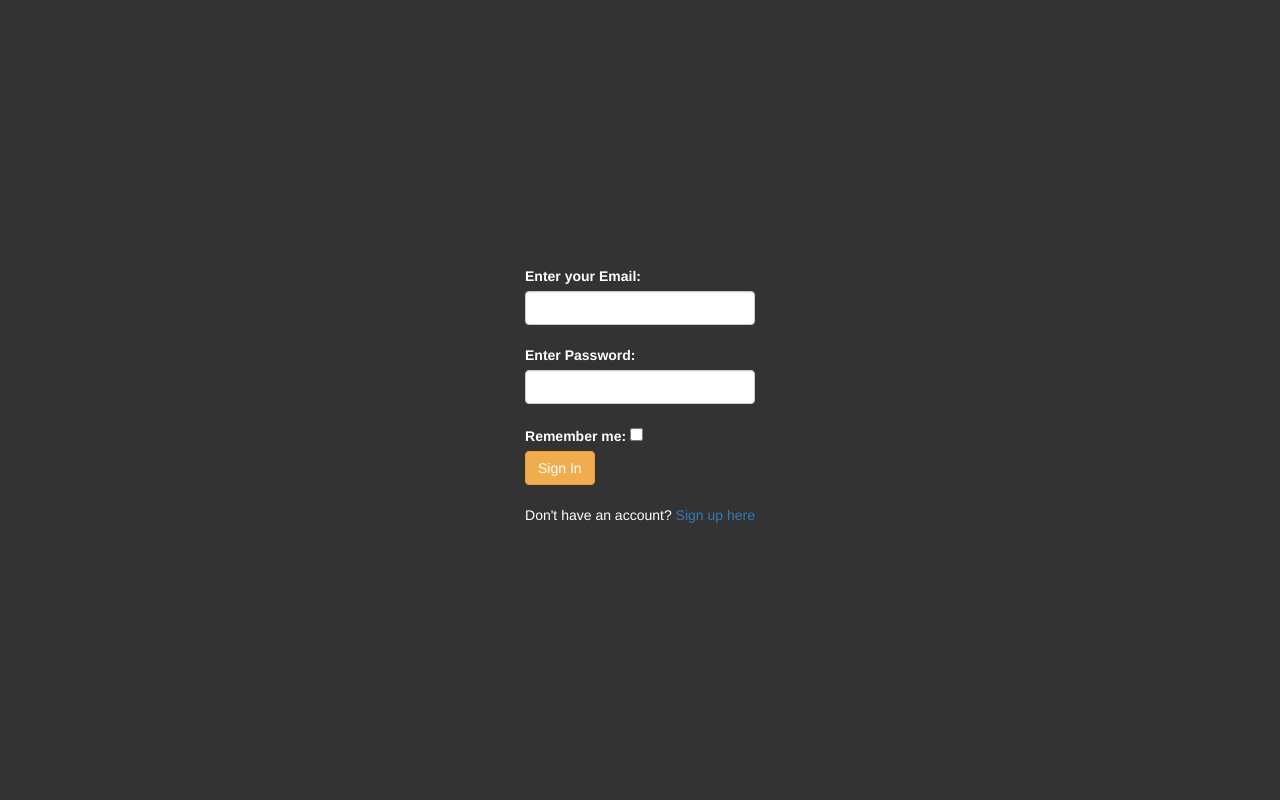
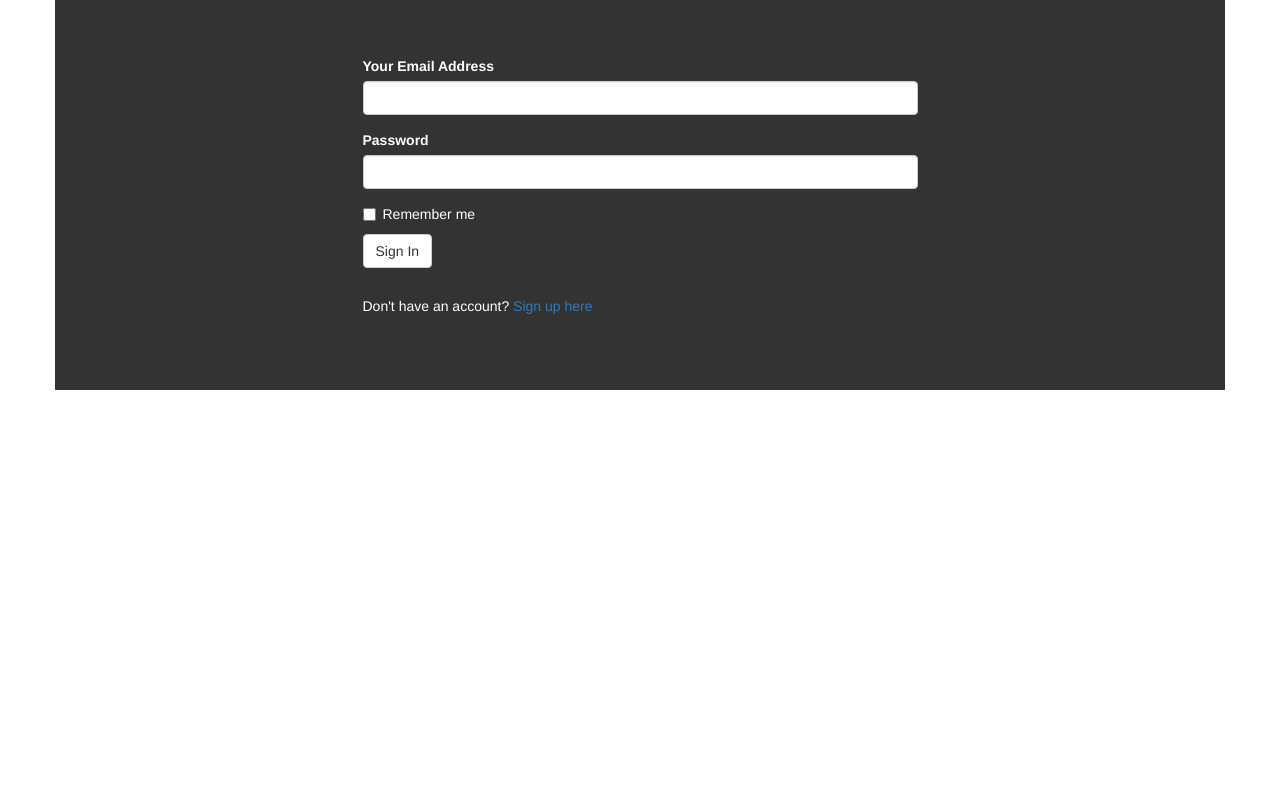
Before and after one commit to devjamesnjoroge/best-impressions, a Flask app: page /auth/login in a window 1280 px wide. Run offline with Flask 2, Linux system fonts and the light colour scheme; some libraries are stand-ins or nearby versions.

Commit message:
fix: form not submitting

```diff
--- a/app/static/css/auth.css
+++ b/app/static/css/auth.css
@@ -1,11 +1,12 @@
-form{
+.form{
   background-color: #333333;
-  display: flex;
-  align-items: center;
-  justify-content: center;
-  height: 100vh
+  padding-bottom: 5%
 }
 
-.form{
+label{
   color: white;
 }
+
+p{
+  color: white;
+}
--- a/app/templates/auth/login.html
+++ b/app/templates/auth/login.html
@@ -1,38 +1,25 @@
-{% extends 'auth/auth-base.html'%}
+{% extends 'auth/auth-base.html' %}
 {% import 'bootstrap/wtf.html' as wtf%}
-
-{% block content%}
-
-      <form>
-
-        <div class="form">
-
-          <label for="email">Enter your Email:</label>
-
-          {{ login_form.email(class='form-control') }}
-
-          <br>
-
-          <label for="password">Enter Password:</label>
-
-          {{ login_form.password(class='form-control') }}
-
-          <br>
-
-          <label for="remember"> Remember me:</label>
-
-          {{ login_form.remember() }}
-
-          <br>
-
-          {{ login_form.submit(class='btn btn-warning mt-4 pt-4') }}
-
-          <br>
-          <br>
-
-          <p> Don't  have an account?  <a href="{{url_for('auth.register')}}">Sign up here</a></p>
-
+{% block content %}
+{% block styles %}
+{{super()}}
+<link rel="stylesheet" href="{{url_for('static',filename='css/particle.css')}}">
+{% endblock %}
+<div class="container form">
+    <div class="row" id="particle-js">
+      <div class= "col-md-3"></div>
+      <div class="col-md-6" id="login">
+          <h3 class="text-center"><i class="fas fa-sign-in-alt text-center"></i>&nbsp; <strong class="text-center" >Log In Here</strong></h3>
+      {% for message in get_flashed_messages() %}
+        <div class="alert alert-danger">
+        <button type="button" class="close" data-dismiss="alert">&times;</button>
+        {{ message }}
         </div>
-
-      </form>
-{%endblock%}
+      {% endfor %}
+      {{wtf.quick_form(login_form)}}
+      <p> Don't have an account? <a id="sign" href="{{url_for('auth.register')}}">Sign up here</a></p>
+     </div>
+     <div clas="col-md-3"> </div>
+    </div>
+</div>
+{% endblock %}
```
Also changed, not shown: app/templates/auth/register.html (+11 -35 lines), 1 other file.
